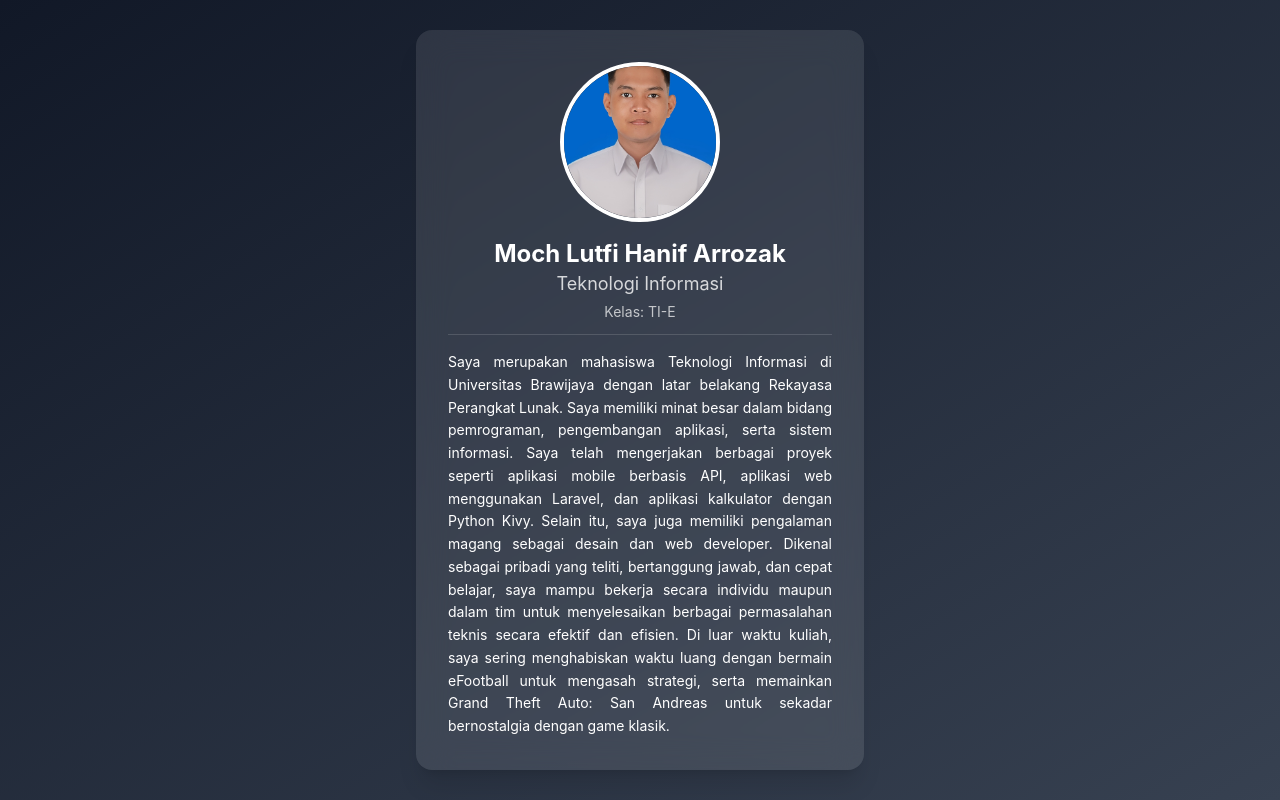
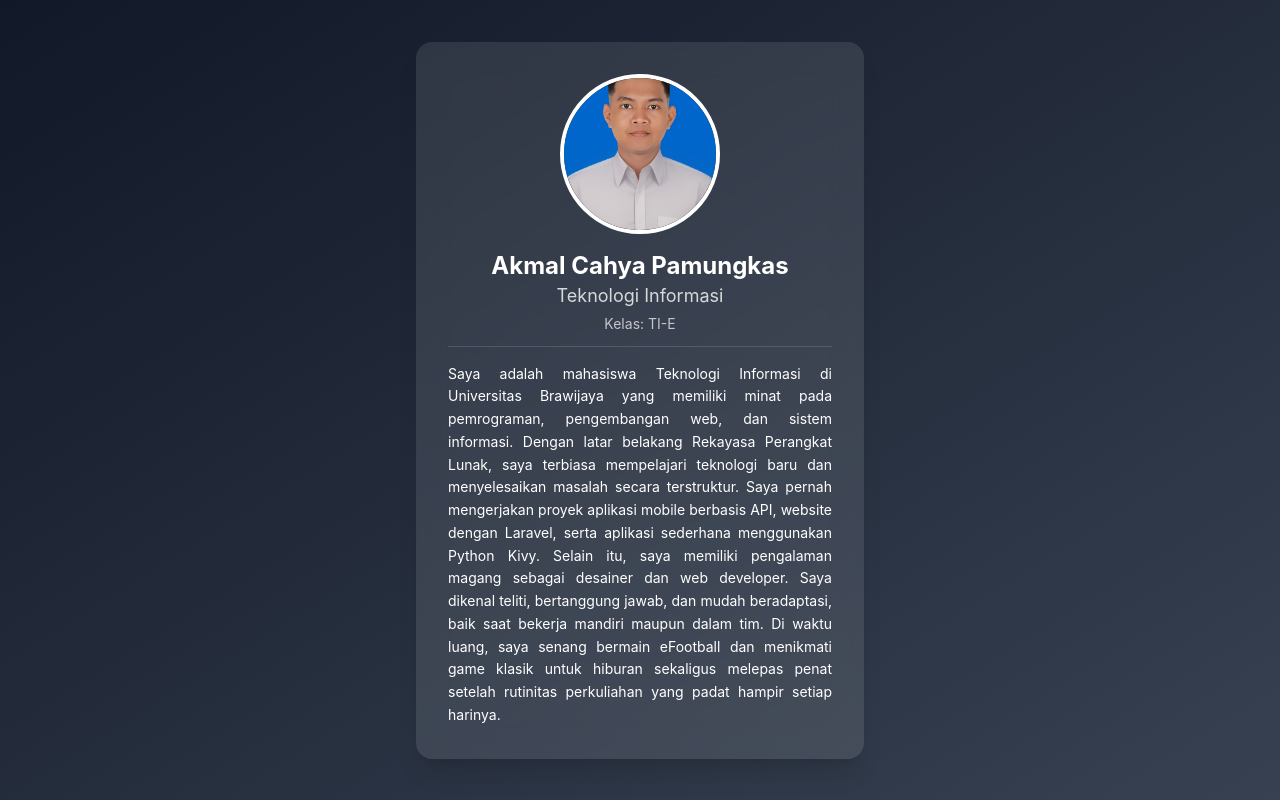
Before and after one commit to hanivepham/pemweb-thr, a React (Create React App) app: page /akmal in a window 1280 px wide. Built offline with nearby package versions, Linux system fonts and the light colour scheme.

Commit message:
perubahan deskripsi

```diff
--- a/src/pages/akmal.jsx
+++ b/src/pages/akmal.jsx
@@ -14,7 +14,7 @@ const Profile = () => {
                     className="w-40 h-40 object-cover rounded-full mx-auto border-4 border-white"
                 />
 
-                <h2 className="text-2xl font-bold mt-4">Moch Lutfi Hanif Arrozak</h2>
+                <h2 className="text-2xl font-bold mt-4">Akmal Cahya Pamungkas</h2>
                 <p className="opacity-80 text-lg">Teknologi Informasi</p>
 
                 <p className="opacity-70 text-sm mt-1 border-b border-white/20 pb-3">
@@ -22,7 +22,7 @@ const Profile = () => {
                 </p>
 
                 <p className="mt-4 text-sm leading-relaxed text-justify">
-                    Saya merupakan mahasiswa Teknologi Informasi di Universitas Brawijaya dengan latar belakang Rekayasa Perangkat Lunak. Saya memiliki minat besar dalam bidang pemrograman, pengembangan aplikasi, serta sistem informasi. Saya telah mengerjakan berbagai proyek seperti aplikasi mobile berbasis API, aplikasi web menggunakan Laravel, dan aplikasi kalkulator dengan Python Kivy. Selain itu, saya juga memiliki pengalaman magang sebagai desain dan web developer. Dikenal sebagai pribadi yang teliti, bertanggung jawab, dan cepat belajar, saya mampu bekerja secara individu maupun dalam tim untuk menyelesaikan berbagai permasalahan teknis secara efektif dan efisien. Di luar waktu kuliah, saya sering menghabiskan waktu luang dengan bermain eFootball untuk mengasah strategi, serta memainkan Grand Theft Auto: San Andreas untuk sekadar bernostalgia dengan game klasik.
+                    Saya adalah mahasiswa Teknologi Informasi di Universitas Brawijaya yang memiliki minat pada pemrograman, pengembangan web, dan sistem informasi. Dengan latar belakang Rekayasa Perangkat Lunak, saya terbiasa mempelajari teknologi baru dan menyelesaikan masalah secara terstruktur. Saya pernah mengerjakan proyek aplikasi mobile berbasis API, website dengan Laravel, serta aplikasi sederhana menggunakan Python Kivy. Selain itu, saya memiliki pengalaman magang sebagai desainer dan web developer. Saya dikenal teliti, bertanggung jawab, dan mudah beradaptasi, baik saat bekerja mandiri maupun dalam tim. Di waktu luang, saya senang bermain eFootball dan menikmati game klasik untuk hiburan sekaligus melepas penat setelah rutinitas perkuliahan yang padat hampir setiap harinya.
                 </p>
 
             </div>
```
